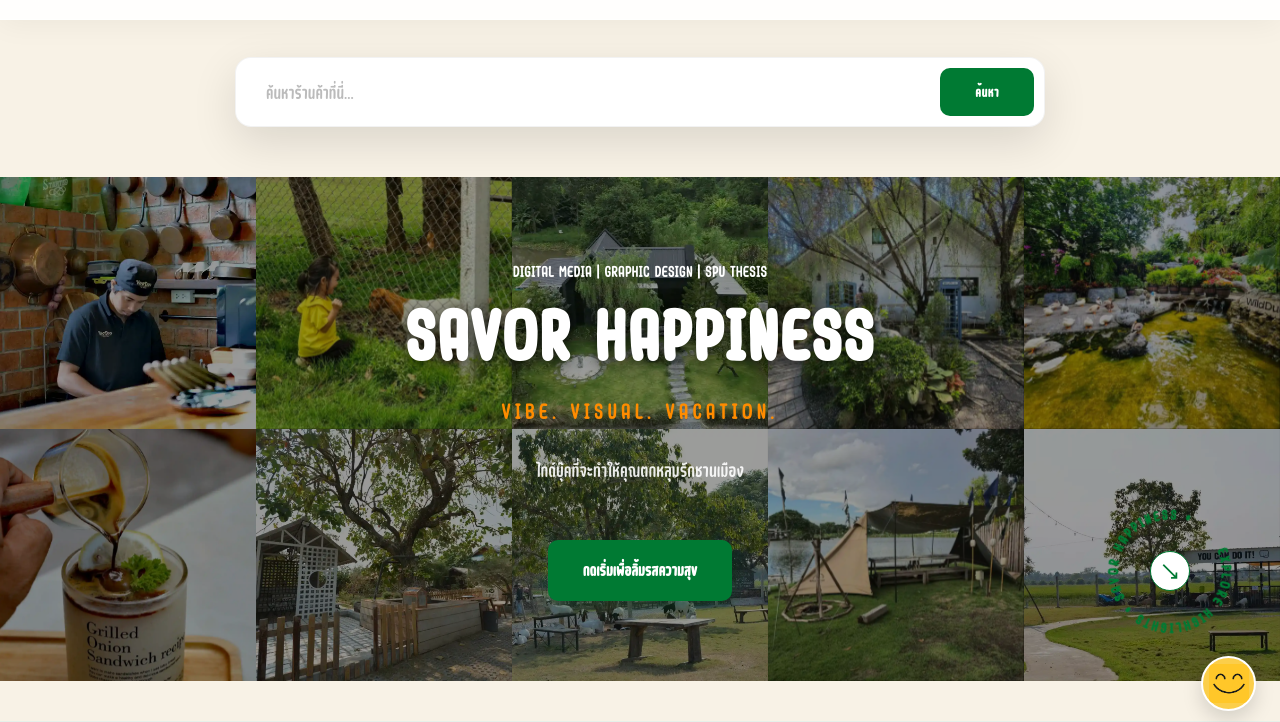
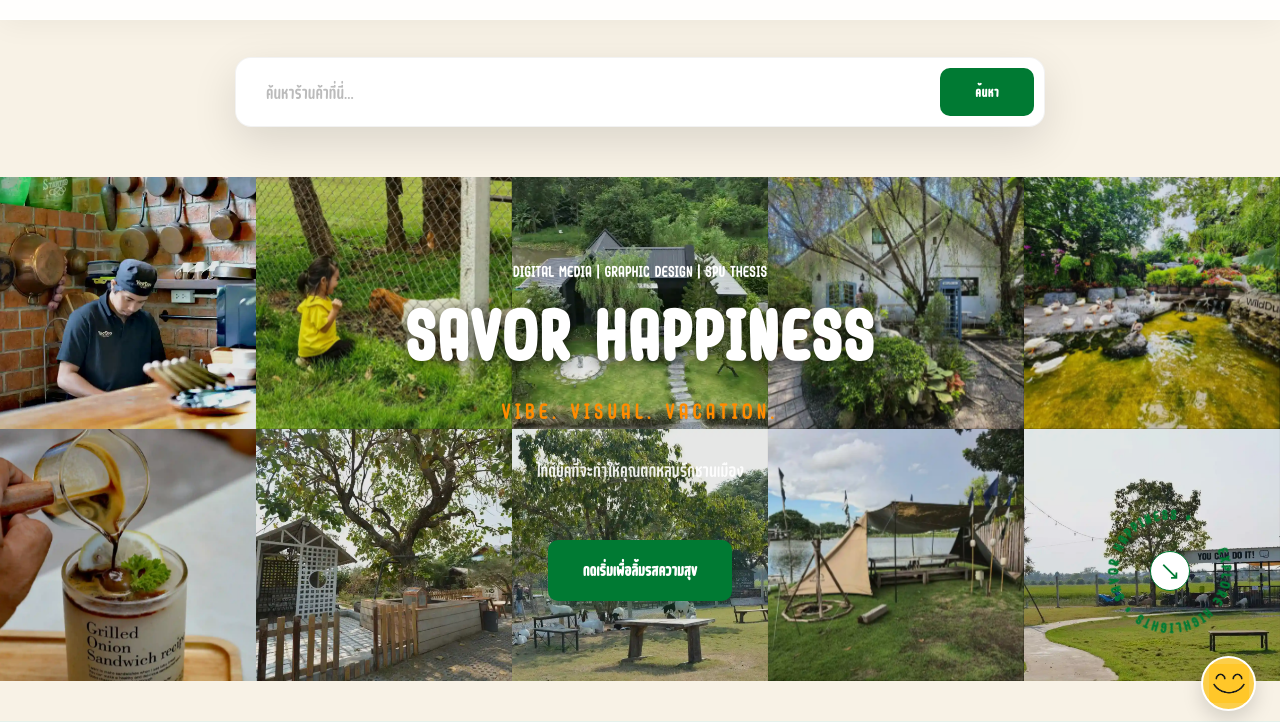
Before and after one commit to PalmKung2019/savor-happiness-guide, a website: page index.html in a window 1280 px wide. Shown: the part 65-787 px from the top of the page. Drawn offline with nearby package versions, Linux system fonts and the light colour scheme; files whose address does not match are found by name; a web font is replaced by a local one.

Commit message:
Update style.css

```diff
--- a/style.css
+++ b/style.css
@@ -163,7 +163,7 @@ img {
   width: 100%;
   height: 100%;
   object-fit: cover;
-  filter: brightness(0.6);
+  filter: brightness(0.9);
   transition: transform 0.8s ease, filter 0.5s ease;
   will-change: transform, filter;
   /* GPU Hint */
```
